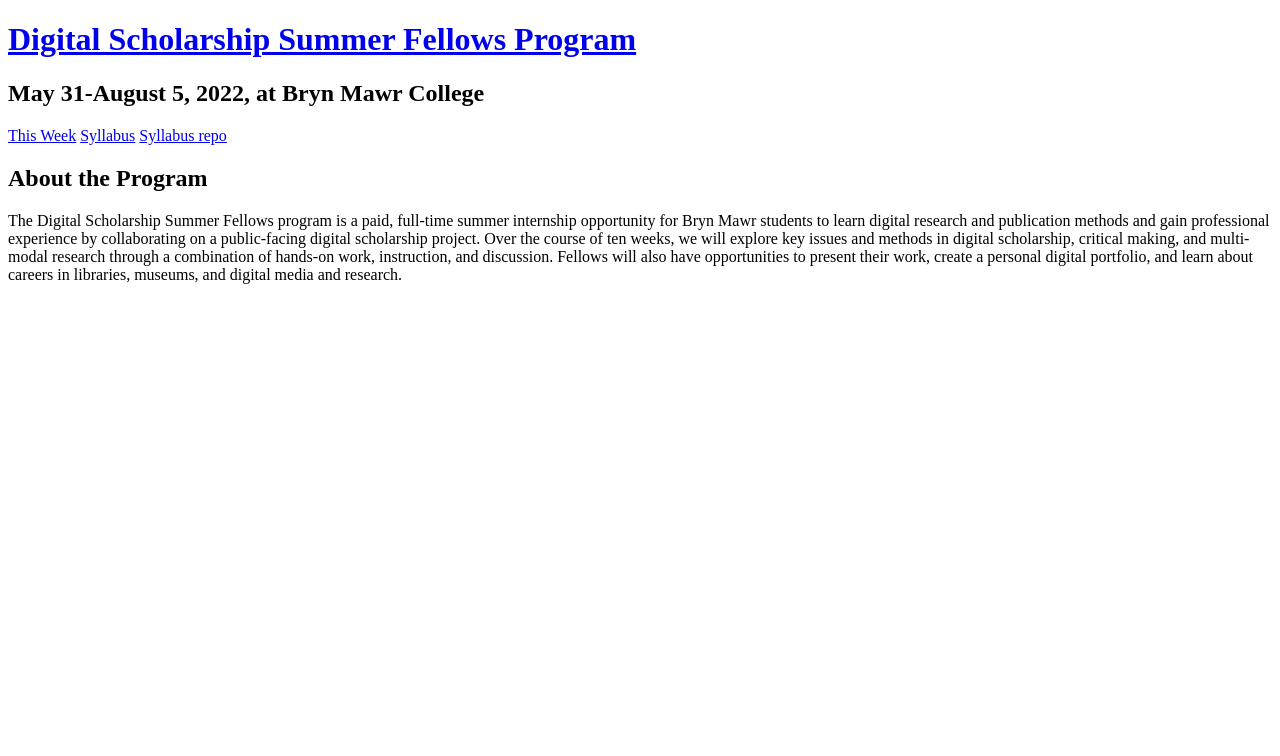
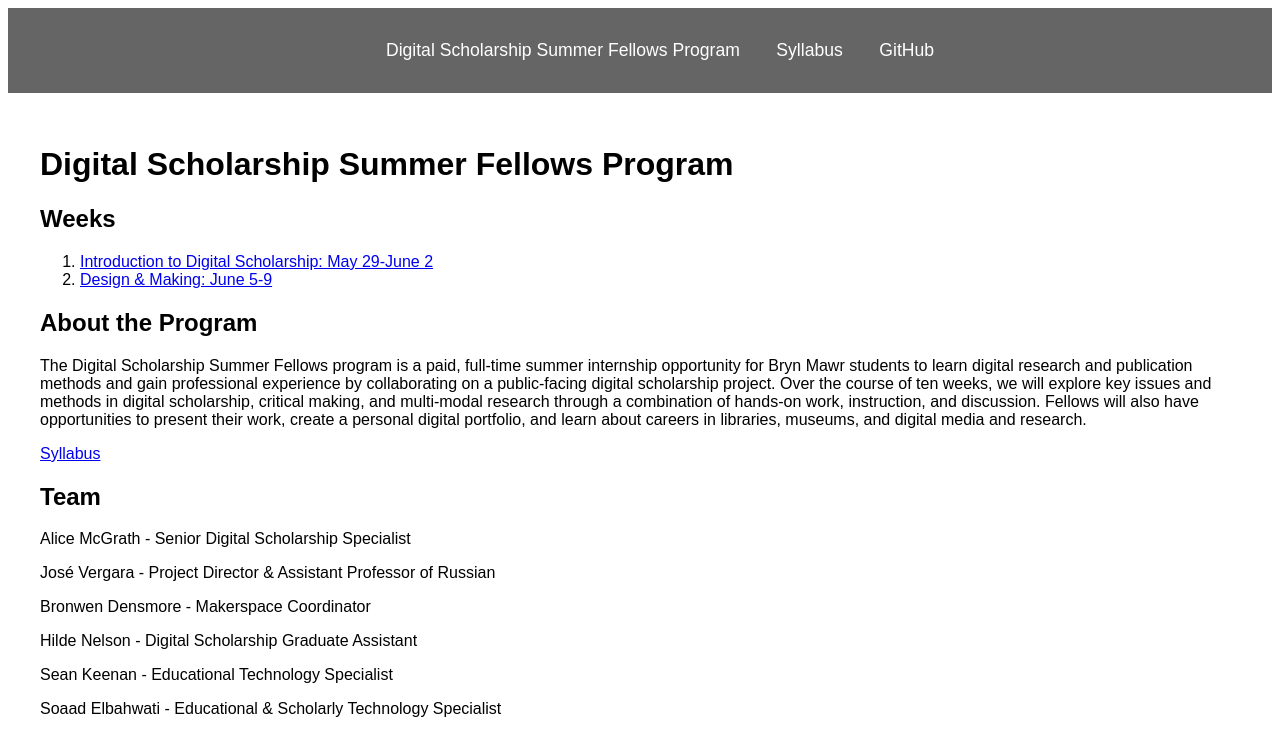
Before and after one commit to digbmc/dssf-syll, a Jekyll site: the page built from index.md, in a window 1280 px wide. Shown: the top 756 px of the page. Built offline with Jekyll 4.4.1, drawn with Linux system fonts in a browser that asks for light colours; our own code applies the rules of GitHub Pages for plain Markdown files.

Commit message:
basic site structure

```diff
--- a/_config.yml
+++ b/_config.yml
@@ -1,11 +1,23 @@
 
-
-theme: jekyll-theme-hacker
 
 title: Digital Scholarship Summer Fellows Program
 
-description: May 31-August 5, 2022, at Bryn Mawr College
+description: May 30-August 4, 2023, at Bryn Mawr College
 
 author: Alice McGrath
 
 markdown: kramdown
+
+encoding: UTF-8
+
+domain: digbmc.github.io
+url: https://digbmc.github.io
+baseurl: /dssf-syll
+
+exclude:
+  - README.md
+  - LICENSE
+
+collections:
+  weeks:
+    output: true
--- a/_layouts/default.html
+++ b/_layouts/default.html
@@ -1,36 +1,23 @@
 <!DOCTYPE html>
-<html lang="{{ site.lang | default: "en-US" }}">
+<html lang="en">
     <head>
-    <meta charset='utf-8'>
-    <meta http-equiv="X-UA-Compatible" content="IE=edge">
-    <meta name="viewport" content="width=device-width, initial-scale=1">
-    <link rel="stylesheet" href="{{ '/assets/css/style.css?v=' | append: site.github.build_revision | relative_url }}">
-
-{% seo %}
+        <meta charset="utf-8">
+        <title>{{ page.title }}</title>
+        <link rel="stylesheet" href="{{ '/assets/style.css' | relative_url }}">
     </head>
-
     <body>
-
         <header>
-      <div class="container">
-        <a id="a-title" href="{{ '/' | relative_url }}">
-          <h1>{{ site.title | default: site.github.repository_name }}</h1>
-        </a>
-        <h2>{{ site.description | default: site.github.project_tagline }}</h2>
-
-        <section id="downloads">
-          <a href="{{ '/weeks/09-ux' | relative_url }}" class="btn">This Week</a>
-          <a href="{{ '/syllabus' | relative_url }}" class="btn">Syllabus</a>
-          <a href="{{ site.github.repository_url }}" class="btn btn-github"><span class="icon"></span>Syllabus repo</a>
-
-        </section>
-      </div>
+            <nav>
+                <ul>
+                    <li><a href="{{ '/' | relative_url }}">Digital Scholarship Summer Fellows Program</a></li>
+                    <li><a href="{{ '/syllabus.html' | relative_url }}">Syllabus</a></li>
+                    <li><a href="https://github.com/digbmc/dssf-syll">GitHub</a></li>
+                </ul>
+            </nav>
         </header>
-
-    <div class="container">
-      <section id="main_content">
+        <main>
+        <h1> {{ page.title }}</h1>
         {{ content }}
-      </section>
-    </div>
+        </main>
     </body>
 </html>
--- /dev/null
+++ b/_layouts/home.html
@@ -0,0 +1,22 @@
+---
+layout: default
+---
+<div>
+    <h2>Weeks</h2>
+<ol>
+    {% for week in site.weeks %}
+
+    {% if week.public %}
+
+    <li><a href="{{ week.url | relative_url }}">
+        {{ week.title }}: {{ week.dates }}
+    </a></li>
+
+    {% endif %}
+
+    {% endfor %}
+
+</ol>
+</div>
+
+{{ content }}
--- a/weeks/01-intro.md
+++ b/_weeks/01-intro.md
@@ -165,4 +165,4 @@
 - Talk about the challenges and successes of the week
 - Next week's forecast
 
-[Next week >>>]
+[Next week >>>](02-design)
--- /dev/null
+++ b/assets/style.css
@@ -0,0 +1,36 @@
+* {
+    box-sizing: border-box;
+}
+
+body {
+    font-family: "Avenir", Arial, sans-serif;
+}
+
+main {
+    padding: 2rem;
+}
+
+header {
+    background-color: rgba(63, 63, 63, 0.8);
+    padding: 1rem 0;
+    text-align: center;
+}
+
+nav ul {
+    list-style-type: none;
+}
+
+nav ul li {
+    display: inline;
+    margin: 0 1rem;
+}
+
+nav ul li a {
+    text-decoration: none;
+    color: #fff;
+    font-size: 1.1rem;
+}
+
+nav ul li a:hover {
+    color: #f1c40f;
+}
--- a/index.md
+++ b/index.md
@@ -1,3 +1,24 @@
-# About the Program
+---
+layout: home
+title: Digital Scholarship Summer Fellows Program
+---
+
+## About the Program
 
 The Digital Scholarship Summer Fellows program is a paid, full-time summer internship opportunity for Bryn Mawr students to learn digital research and publication methods and gain professional experience by collaborating on a public-facing digital scholarship project. Over the course of ten weeks, we will explore key issues and methods in digital scholarship, critical making, and multi-modal research through a combination of hands-on work, instruction, and discussion. Fellows will also have opportunities to present their work, create a personal digital portfolio, and learn about careers in libraries, museums, and digital media and research.
+
+[Syllabus](syllabus)
+
+## Team
+
+Alice McGrath - Senior Digital Scholarship Specialist
+
+José Vergara - Project Director & Assistant Professor of Russian
+
+Bronwen Densmore - Makerspace Coordinator
+
+Hilde Nelson - Digital Scholarship Graduate Assistant
+
+Sean Keenan - Educational Technology Specialist
+
+Soaad Elbahwati - Educational & Scholarly Technology Specialist
```
Also changed, not shown: Gemfile (added, +12 -0 lines), _layouts/week.html (added, +9 -0 lines), _weeks/02-design.md (renamed from weeks/02-design.md, +1 -1 lines). Lines whose indentation alone changed are shown as unchanged.
